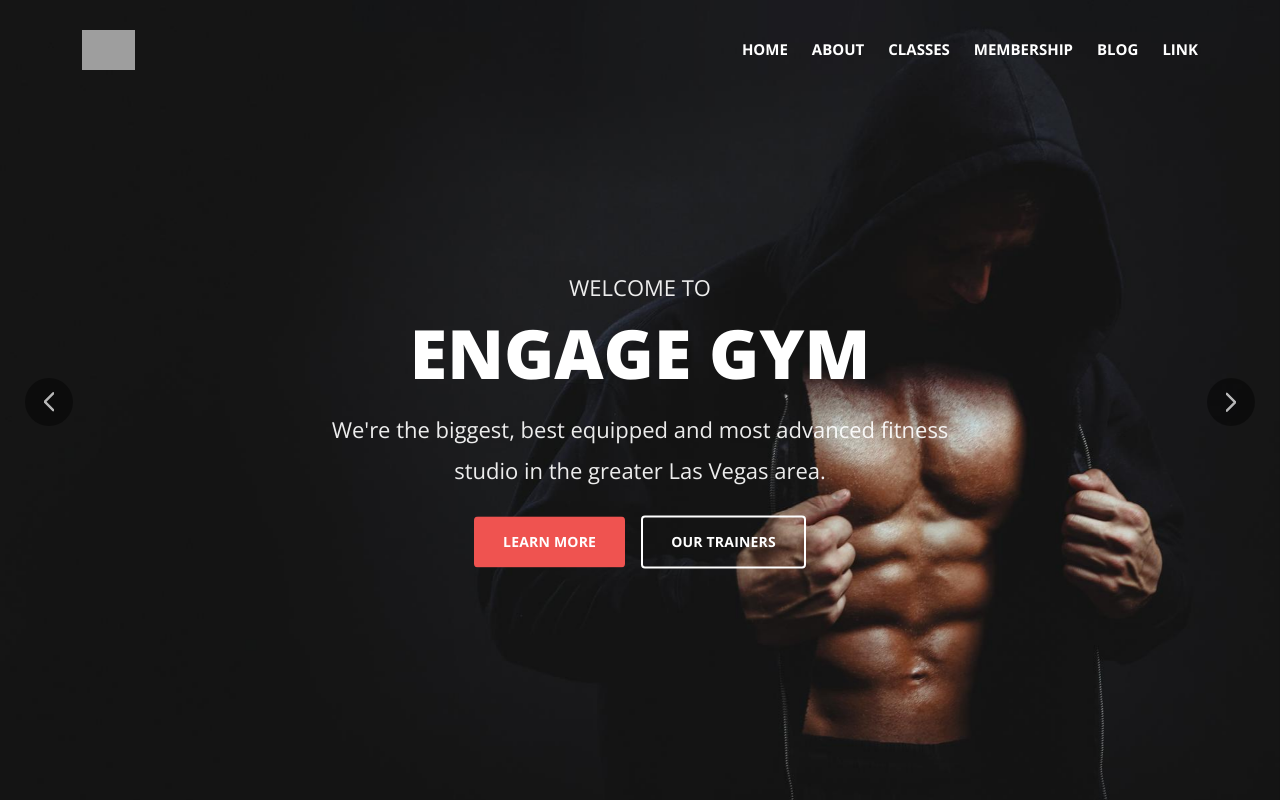
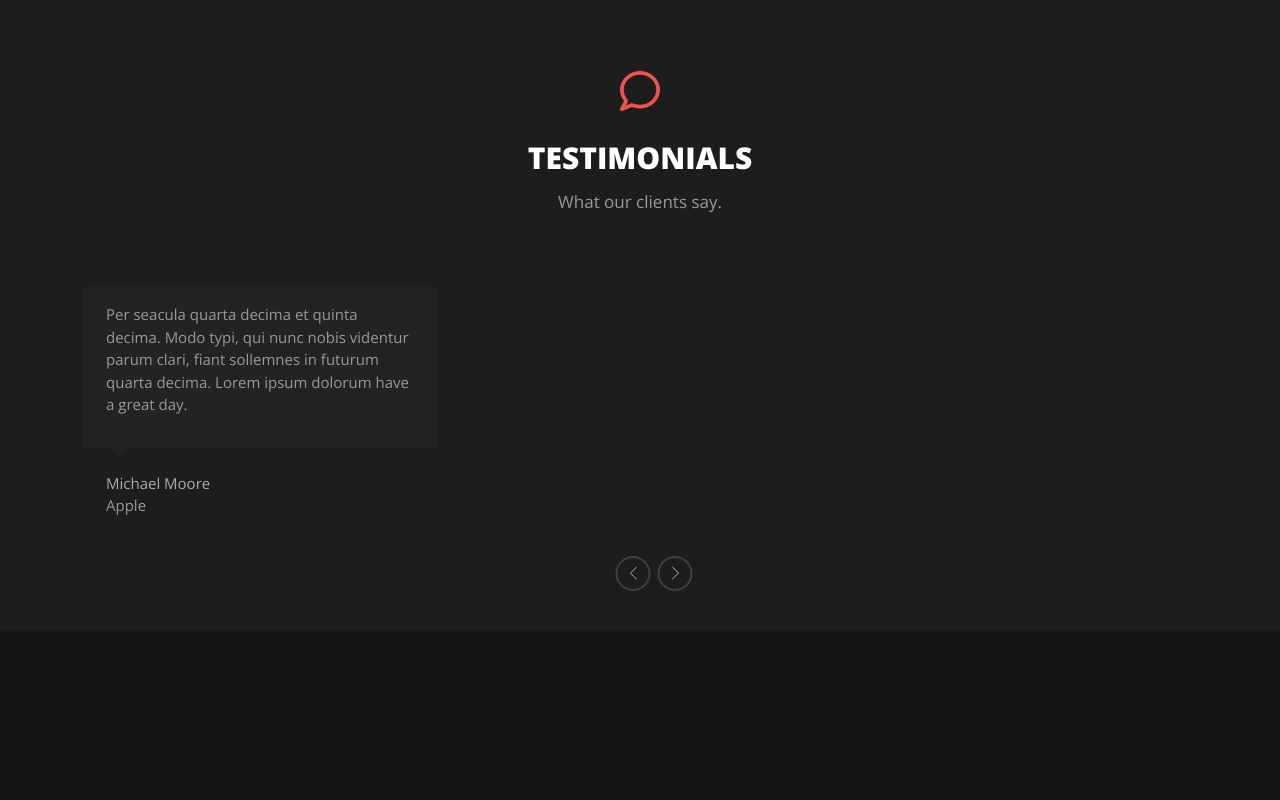
Before and after one commit to EslamElgharbawy/GYM, a React (Vite) app: page / in a window 1280 px wide. Shown: the top 800 px of the page. Built offline with nearby package versions, Linux system fonts and the light colour scheme; grey boxes are pictures that could not be loaded.

Commit message:
Handle carousel controls

```diff
--- a/src/App.jsx
+++ b/src/App.jsx
@@ -6,25 +6,27 @@ import Questions from "./Sections/Questions/Questions";
 import Results from "./Sections/Results/Results";
 import Results2 from "./Sections/Results2/Results2";
 import StatsSection from "./Sections/StatsSection/StatsSection";
+import Testimonials from "./Sections/Testimonials/Testimonials";
 import WhyUs from "./Sections/WhyUs/WhyUs";
 
 function App() {
   return (
     <>
-      <header>
+      {/* <header>
         <Header />
-      </header>
+      </header> */}
       <main>
-        <Hero />
-        <div className="main-content position-relative z-3 overflow-hidden">
-          <About />
+        {/* <Hero /> */}
+        {/* <div className="main-content position-relative z-3 overflow-hidden"> */}
+          {/* <About />
           <Results />
           <StatsSection />
           <Results2 />
           <WhyUs />
           <Coaches />
-          <Questions />
-        </div>
+          <Questions /> */}
+          <Testimonials/>
+        {/* </div> */}
       </main>
       <footer></footer>
     </>
--- a/src/Sections/Testimonials/Testimonials.jsx
+++ b/src/Sections/Testimonials/Testimonials.jsx
@@ -1,19 +1,50 @@
+import { useState } from "react";
+import { Carousel } from "react-bootstrap";
+
 export default function Testimonials() {
+  const [index, setIndex] = useState(0);
+
+  const handleSelect = (selectedIndex) => {
+    setIndex(selectedIndex);
+  };
   return (
     <>
-      <section>
-        <div className="container">
+      <section id="Testimonials">
+        <div className="container text-center">
           <div>
             <div className="special-heading">
               <div className="special-heading-icon colored">
-                <i className="fa-solid fa-users fs-1"></i>
+                <i class="fa-regular fa-comment"></i>
               </div>
-              <h3 className="special-heading-title">Our Coaches</h3>
-              <p className="special-heading-subtitle">
-                Learn more about our fantastic team!
-              </p>
+              <h3 className="special-heading-title">Testimonials</h3>
+              <p className="special-heading-subtitle">What our clients say.</p>
             </div>
           </div>
+          <Carousel activeIndex={index} onSelect={handleSelect} indicators={false}>
+            <Carousel.Item>
+                <div className="row mb-4">
+                  <div className="col-sm-12 col-lg-6 col-xl-4">
+                    <div className="item text-start">
+                      <div className="testimonial-inner">
+                        <div className="testimonial_content px-4 py-3">
+                          <p>
+                            Per seacula quarta decima et quinta decima. Modo
+                            typi, qui nunc nobis videntur parum clari, fiant
+                            sollemnes in futurum quarta decima. Lorem ipsum
+                            dolorum have a great day.
+                          </p>
+                        </div>
+
+                        <div className="testimonial-caption ps-4 mt-4">
+                          <div className="testimonial-author">Michael Moore</div>
+                          <div className="testimonial-position">Apple</div>{" "}
+                        </div>
+                      </div>
+                    </div>
+                  </div>
+                </div>
+            </Carousel.Item>
+          </Carousel>
         </div>
       </section>
     </>
--- a/src/index.css
+++ b/src/index.css
@@ -439,3 +439,63 @@ body {
   color: white;
   margin-bottom: 18px;
 }
+#Testimonials {
+  padding-top: 45px;
+  padding-bottom: 90px;
+  background-color: #1d1d1d;
+}
+.testimonial_content {
+  background-color: #232323;
+  border-radius: 4px;
+  position: relative;
+  max-width: 375px;
+}
+.testimonial_content::after {
+  content: "";
+  position: absolute;
+  bottom: -10px;
+  left: 26px;
+  width: 0;
+  height: 0;
+  border-left: 11px solid transparent;
+  border-right: 11px solid transparent;
+  border-top: 11px solid #232323;
+}
+.testimonial-author {
+  color: #ababab;
+}
+.carousel-control-next-icon,
+.carousel-control-prev-icon {
+  width: 16px;
+  height: 16px;
+}
+
+.carousel-control-prev,
+.carousel-control-next {
+  position: absolute !important;
+  bottom: -50px;
+  top: auto !important;
+  width: 35px !important;
+  height: 35px !important;
+  border: 2px solid rgba(255, 255, 255, 0.3);
+  border-radius: 50%;
+  display: flex !important;
+  align-items: center;
+  justify-content: center;
+  transition: all 0.3s;
+}
+.carousel-control-prev:hover,
+.carousel-control-next:hover {
+  border: 2px solid transparent;
+  background-color: #ef5350;
+  opacity: 1;
+}
+.carousel-control-prev {
+  left: 50% !important;
+  transform: translateX(-70%);
+}
+
+.carousel-control-next {
+  left: 50% !important;
+  transform: translateX(50%);
+}
```
